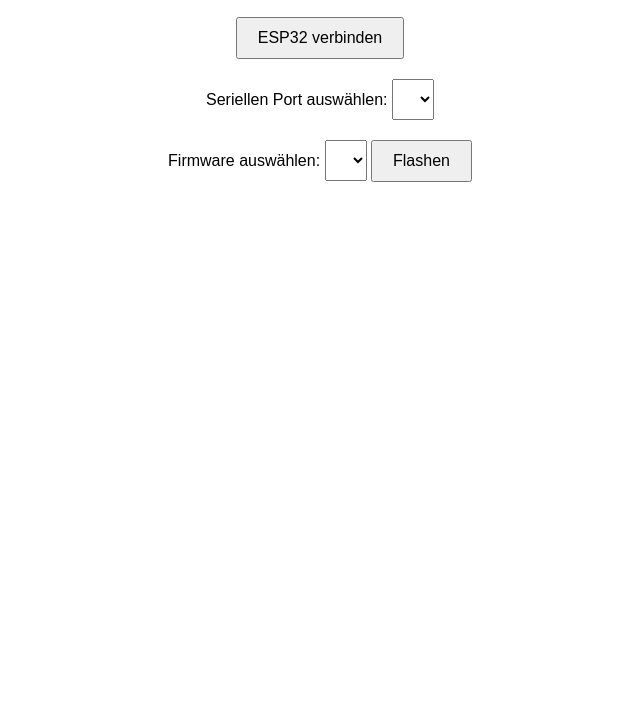
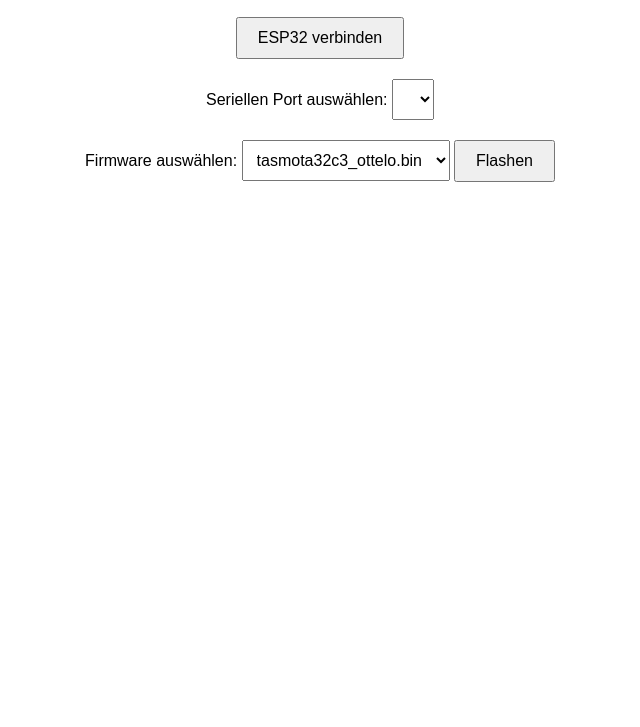
Before and after one commit to Vitalka90/esp32, a plain HTML site: page index.html in a window 1280 px wide. Shown: the part 73-800 px from the top of the page, without its empty margins (320-960 px from the left). Drawn offline with Linux system fonts and the light colour scheme; no server answers.

Commit message:
Update index.html

```diff
--- a/index.html
+++ b/index.html
@@ -32,18 +32,17 @@
     <p id="status"></p>
     <script>
         let port;
+        const GITHUB_REPO_URL = "https://vitalka90.github.io/esp32/";
 
         async function fetchImages() {
             try {
-                const response = await fetch('files.json');
-                const data = await response.json();
-                const files = data.files;
+                const files = ["tasmota32c3_ottelo.bin"];
 
                 const select = document.getElementById('firmware-select');
                 select.innerHTML = '';
                 files.forEach(file => {
                     const option = document.createElement('option');
-                    option.value = file;
+                    option.value = GITHUB_REPO_URL + file;
                     option.textContent = file;
                     select.appendChild(option);
                 });
```
